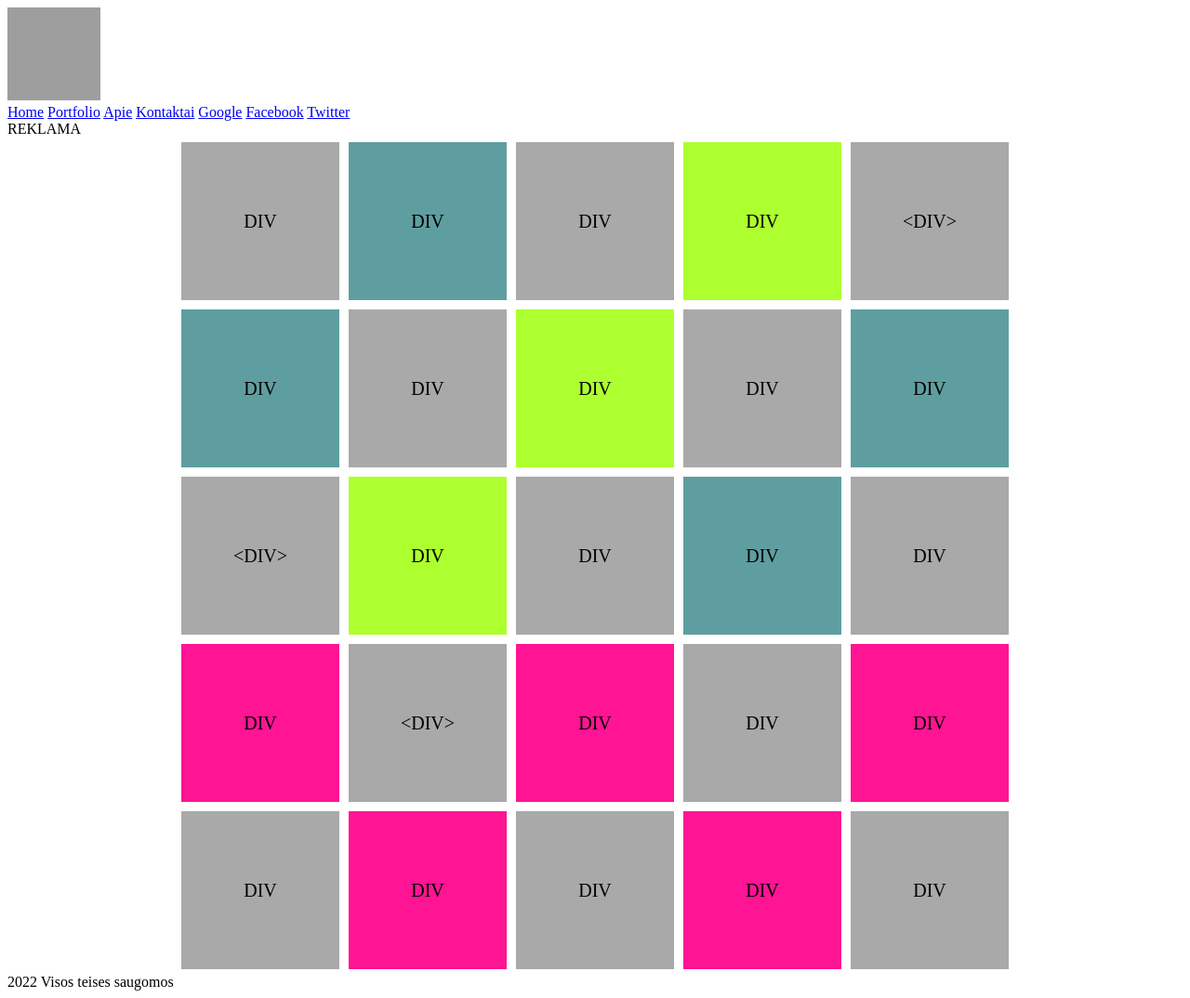
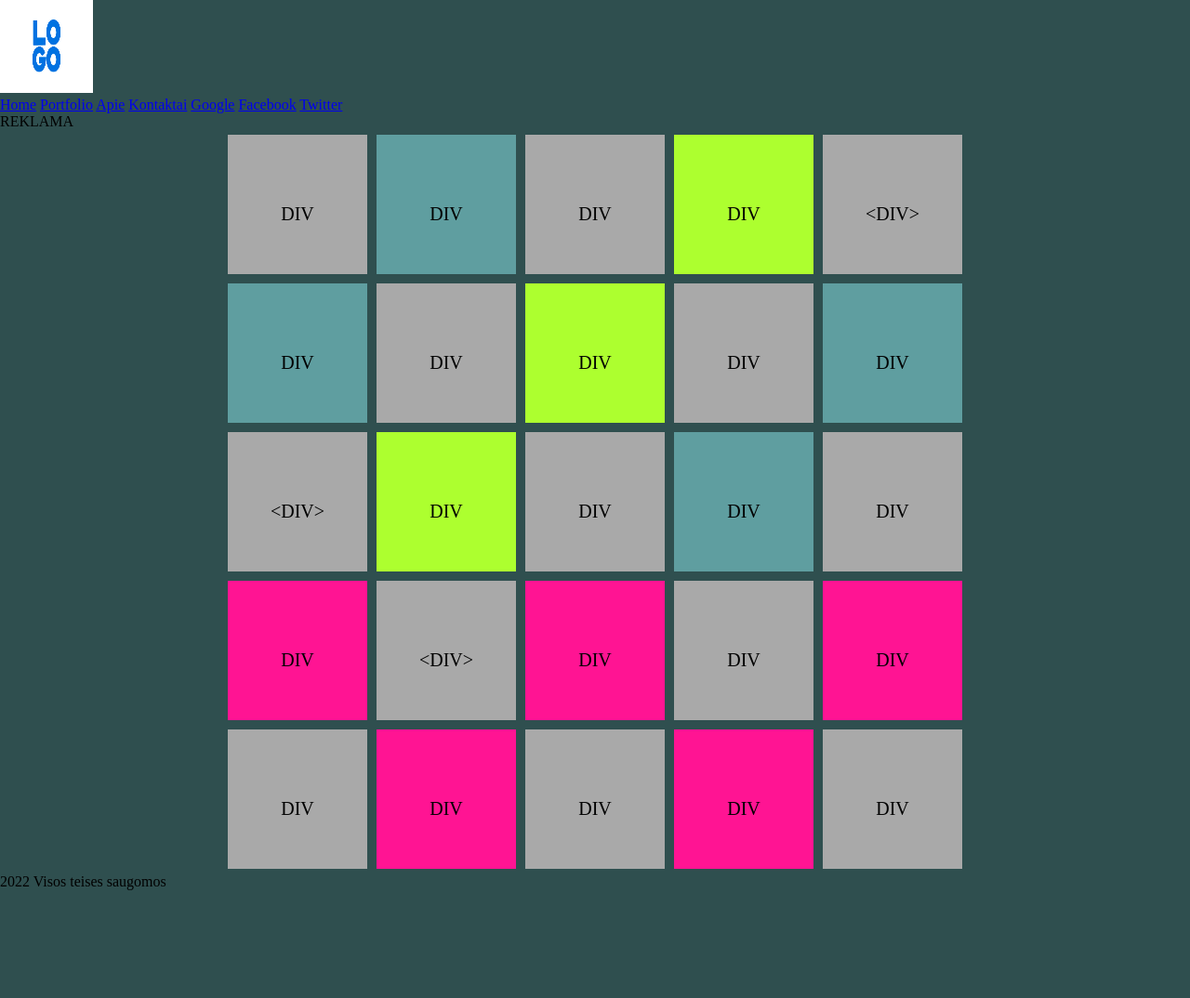
Before and after one commit to robertadau/robertos, a PHP site: page /projecto_failai/public_html/home.html in a window 1280 px wide. Shown: the whole page at 93% size. After the commit the page ends 958 px from the top, so only its background shows below. Run offline with PHP 8.4, Linux system fonts and the light colour scheme; some libraries are stand-ins or nearby versions; grey boxes are pictures that could not be loaded.

Commit message:
pakeiciau

```diff
--- a/projecto_failai/public_html/css/porto.css
+++ b/projecto_failai/public_html/css/porto.css
@@ -1,3 +1,10 @@
 .material-icons {vertical-align:-14%}
 
 @import url('https://fonts.googleapis.com/css2?family=Montserrat:wght@500&display=swap');
+
+* {
+    box-sizing: border-box;
+    margin: 0;
+    padding: 0;
+    background-color: darkslategrey;
+}
```
Also changed, not shown: projecto_failai/public_html/img/logo-social.png (added).
